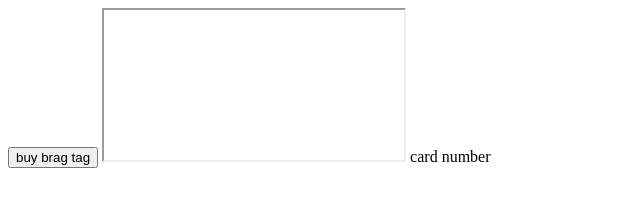
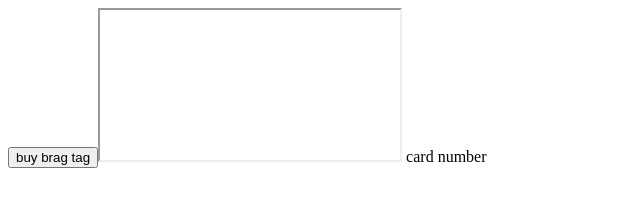
Before and after one commit to 9Daniel929/Brag-tag-shop, a plain HTML site: page index.html in a window 1280 px wide. Shown: the full height of the page, 0-640 px from the left. Drawn offline with Linux system fonts and the light colour scheme.

Commit message:
Update index.html

```diff
--- a/index.html
+++ b/index.html
@@ -1,4 +1,2 @@
 <title> BRAG TAG SHOP</title>
-<button> buy brag tag</button>
-<iframe> buy </iframe>
-<text> card number </text>
+<button> buy brag tag</button><iframe>Buy</iframe><textedit> card number</textedit>
```
